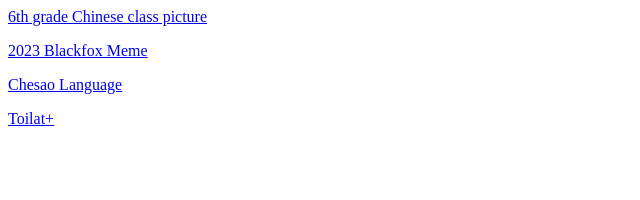
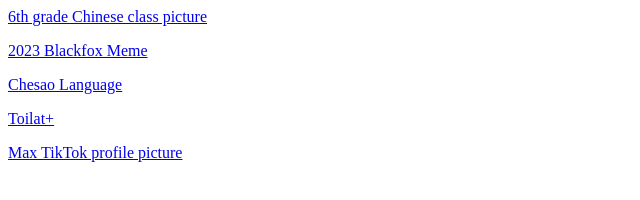
Before and after one commit to Xelenu/finders-keepers, a plain HTML site: page images/index.html in a window 1280 px wide. Shown: the whole page, without its empty margins (0-640 px from the left). Drawn offline with Linux system fonts and the light colour scheme.

Commit message:
Update index.html

```diff
--- a/images/index.html
+++ b/images/index.html
@@ -3,3 +3,4 @@
 <p><a href="https://76043.craz.top/images/2023-blackfox-meme.jpg">2023 Blackfox Meme</a></p>
 <p><a href="https://76043.craz.top/images/chesao-flag.png">Chesao Language</a></p>
 <p><a href="https://76043.craz.top/images/toilat.png">Toilat+</a></p>
+<p><a href="https://76043.craz.top/images/max.png">Max TikTok profile picture</a></p>
```
